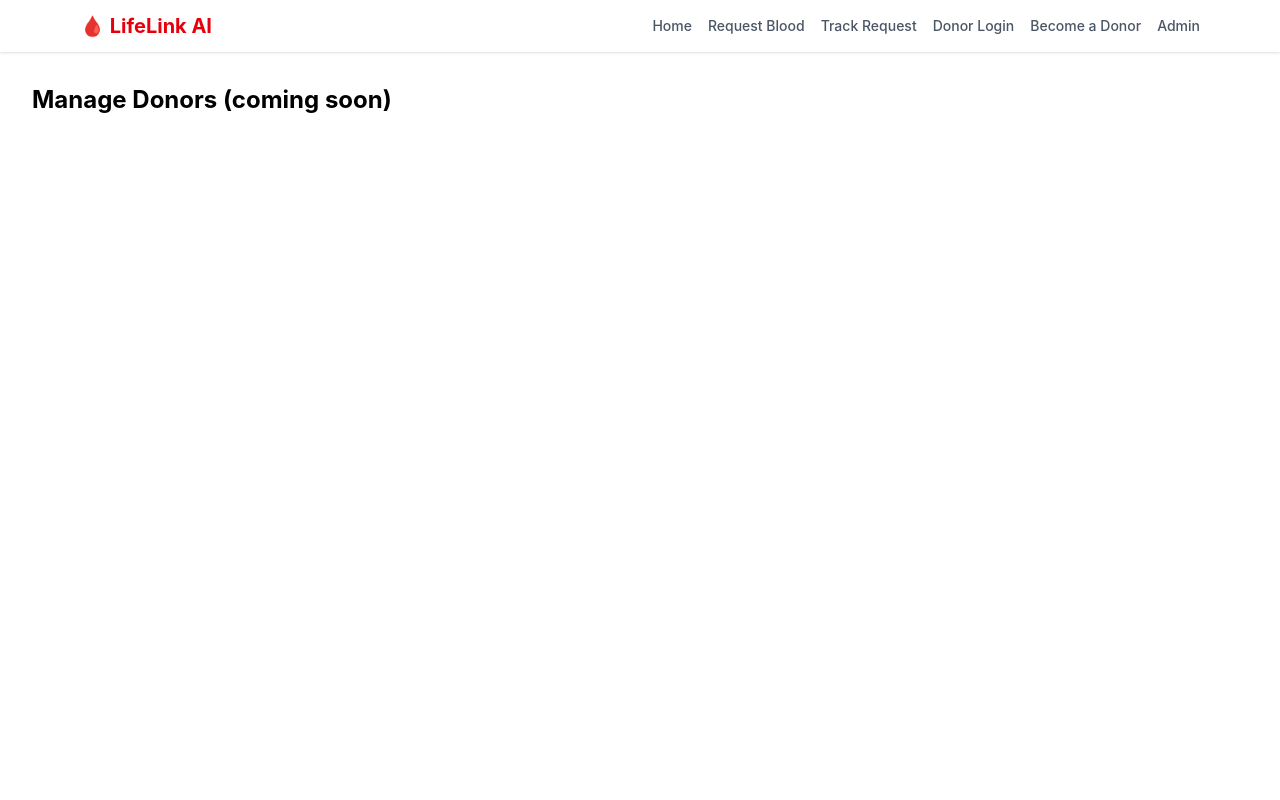
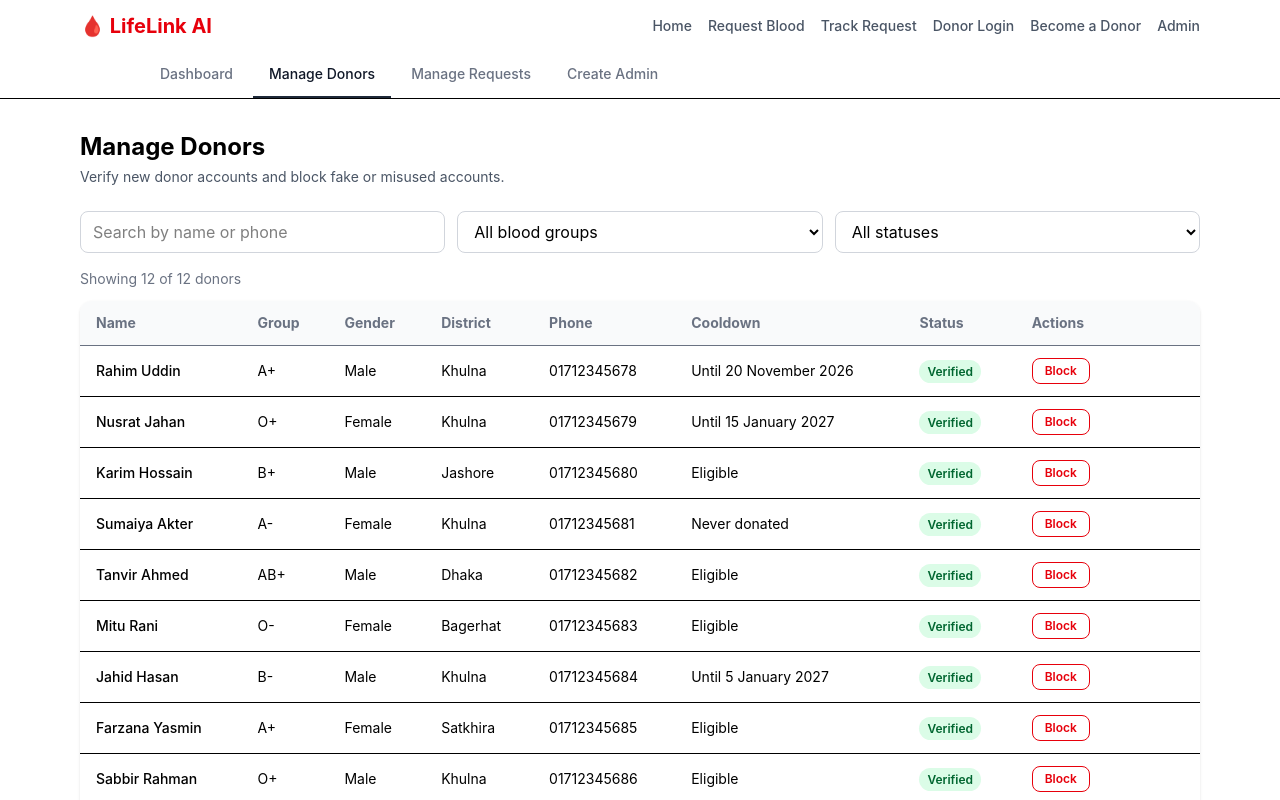
Before and after one commit to TabassumEma/cse4104-7c-t06-LifeLink-AI, a React (Vite) app in the folder frontend/: page /admin/donors in a window 1280 px wide. Shown: the top 800 px of the page. Built offline with nearby package versions, Linux system fonts and the light colour scheme; sample sign-in values are in the browser's storage.

Commit message:
Added manage donors page with search, filters, verify and block

```diff
--- a/frontend/src/App.jsx
+++ b/frontend/src/App.jsx
@@ -9,6 +9,7 @@ import DonorLogin from "./pages/auth/DonorLogin";
 import DonorDashboard from "./pages/donor/DonorDashboard";
 import AdminLogin from "./pages/auth/AdminLogin";
 import AdminDashboard from "./pages/admin/AdminDashboard";
+import ManageDonors from "./pages/admin/ManageDonors";
 
 export default function App() {
   return (
@@ -50,7 +51,7 @@ export default function App() {
   path="/admin/donors"
   element={
     <ProtectedRoute role="admin">
-      <Placeholder title="Manage Donors" />
+      <ManageDonors />
     </ProtectedRoute>
   }
 />
--- a/frontend/src/pages/admin/AdminDashboard.jsx
+++ b/frontend/src/pages/admin/AdminDashboard.jsx
@@ -1,7 +1,8 @@
 import { Link, useNavigate } from "react-router-dom";
 import { useAuth } from "../../context/AuthContext";
 import AdminNav from "../../components/AdminNav";
-import { allDonors, allRequests } from "../../data/adminData";
+import { allRequests } from "../../data/adminData";
+import { getDonors } from "../../utils/donorStore";
 import { isInCooldown } from "../../utils/cooldown";
 
 const bloodGroups = ["A+", "A-", "B+", "B-", "AB+", "AB-", "O+", "O-"];
@@ -25,7 +26,7 @@ function StatCard({ label, value, color }) {
 export default function AdminDashboard() {
   const { user, logout } = useAuth();
   const navigate = useNavigate();
-
+  const allDonors = getDonors();
   const handleLogout = () => {
     logout();
     navigate("/");
--- /dev/null
+++ b/frontend/src/pages/admin/ManageDonors.jsx
@@ -0,0 +1,162 @@
+import { useState } from "react";
+import AdminNav from "../../components/AdminNav";
+import { getDonors, setDonorStatus } from "../../utils/donorStore";
+import { isInCooldown, nextEligibleDate, formatDate } from "../../utils/cooldown";
+
+const bloodGroups = ["A+", "A-", "B+", "B-", "AB+", "AB-", "O+", "O-"];
+const statuses = ["All", "Verified", "Pending", "Blocked"];
+
+const statusColor = {
+  Verified: "bg-green-100 text-green-800",
+  Pending: "bg-yellow-100 text-yellow-800",
+  Blocked: "bg-red-100 text-red-700",
+};
+
+const selectClass =
+  "w-full rounded-lg border border-gray-300 px-3 py-2 focus:border-gray-700 focus:outline-none";
+
+export default function ManageDonors() {
+  const [donors, setDonors] = useState(getDonors());
+  const [search, setSearch] = useState("");
+  const [group, setGroup] = useState("All");
+  const [status, setStatus] = useState("All");
+  const [message, setMessage] = useState("");
+
+  const changeStatus = (donor, newStatus) => {
+    if (
+      newStatus === "Blocked" &&
+      !window.confirm(`Block ${donor.name}? They will no longer appear in donor matching.`)
+    ) {
+      return;
+    }
+    setDonors(setDonorStatus(donor.id, newStatus));
+    setMessage(`${donor.name} is now ${newStatus}.`);
+  };
+
+  const filtered = donors.filter((d) => {
+    const q = search.trim().toLowerCase();
+    const matchSearch = !q || d.name.toLowerCase().includes(q) || d.phone.includes(q);
+    const matchGroup = group === "All" || d.bloodGroup === group;
+    const matchStatus = status === "All" || d.status === status;
+    return matchSearch && matchGroup && matchStatus;
+  });
+
+  const cooldownText = (d) => {
+    if (!d.lastDonation) return "Never donated";
+    if (isInCooldown(d.lastDonation, d.gender)) {
+      return `Until ${formatDate(nextEligibleDate(d.lastDonation, d.gender))}`;
+    }
+    return "Eligible";
+  };
+
+  return (
+    <div>
+      <AdminNav />
+      <div className="mx-auto max-w-6xl px-4 py-8">
+        <h1 className="text-2xl font-bold">Manage Donors</h1>
+        <p className="mt-1 text-sm text-gray-600">
+          Verify new donor accounts and block fake or misused accounts.
+        </p>
+
+        {/* filters */}
+        <div className="mt-6 grid gap-3 sm:grid-cols-3">
+          <input
+            value={search}
+            onChange={(e) => setSearch(e.target.value)}
+            placeholder="Search by name or phone"
+            className={selectClass}
+          />
+          <select value={group} onChange={(e) => setGroup(e.target.value)} className={selectClass}>
+            <option value="All">All blood groups</option>
+            {bloodGroups.map((g) => (
+              <option key={g} value={g}>{g}</option>
+            ))}
+          </select>
+          <select value={status} onChange={(e) => setStatus(e.target.value)} className={selectClass}>
+            {statuses.map((s) => (
+              <option key={s} value={s}>{s === "All" ? "All statuses" : s}</option>
+            ))}
+          </select>
+        </div>
+
+        {message && (
+          <p className="mt-4 rounded-lg bg-green-50 p-3 text-sm text-green-800">{message}</p>
+        )}
+
+        <p className="mt-4 text-sm text-gray-500">
+          Showing {filtered.length} of {donors.length} donors
+        </p>
+
+        {filtered.length === 0 ? (
+          <p className="mt-3 rounded-xl bg-white p-6 text-gray-600 shadow">
+            No donors match your filters.
+          </p>
+        ) : (
+          <div className="mt-3 overflow-x-auto rounded-xl bg-white shadow">
+            <table className="w-full min-w-[820px] text-left text-sm">
+              <thead>
+                <tr className="border-b bg-gray-50 text-gray-500">
+                  <th className="px-4 py-3">Name</th>
+                  <th className="px-4 py-3">Group</th>
+                  <th className="px-4 py-3">Gender</th>
+                  <th className="px-4 py-3">District</th>
+                  <th className="px-4 py-3">Phone</th>
+                  <th className="px-4 py-3">Cooldown</th>
+                  <th className="px-4 py-3">Status</th>
+                  <th className="px-4 py-3">Actions</th>
+                </tr>
+              </thead>
+              <tbody>
+                {filtered.map((d) => (
+                  <tr key={d.id} className="border-b last:border-0">
+                    <td className="px-4 py-3 font-medium">{d.name}</td>
+                    <td className="px-4 py-3">{d.bloodGroup}</td>
+                    <td className="px-4 py-3 capitalize">{d.gender}</td>
+                    <td className="px-4 py-3">{d.location}</td>
+                    <td className="px-4 py-3 whitespace-nowrap">{d.phone}</td>
+                    <td className="px-4 py-3 whitespace-nowrap">{cooldownText(d)}</td>
+                    <td className="px-4 py-3">
+                      <span
+                        className={`rounded-full px-2 py-1 text-xs font-semibold ${statusColor[d.status]}`}
+                      >
+                        {d.status}
+                      </span>
+                    </td>
+                    <td className="px-4 py-3">
+                      <div className="flex flex-wrap gap-2">
+                        {d.status === "Pending" && (
+                          <button
+                            onClick={() => changeStatus(d, "Verified")}
+                            className="rounded-lg bg-green-600 px-3 py-1 text-xs font-semibold text-white hover:bg-green-700"
+                          >
+                            Verify
+                          </button>
+                        )}
+                        {d.status !== "Blocked" && (
+                          <button
+                            onClick={() => changeStatus(d, "Blocked")}
+                            className="rounded-lg border border-red-600 px-3 py-1 text-xs font-semibold text-red-600 hover:bg-red-50"
+                          >
+                            Block
+                          </button>
+                        )}
+                        {d.status === "Blocked" && (
+                          <button
+                            onClick={() => changeStatus(d, "Verified")}
+                            className="rounded-lg border border-gray-500 px-3 py-1 text-xs font-semibold text-gray-700 hover:bg-gray-50"
+                          >
+                            Unblock
+                          </button>
+                        )}
+                      </div>
+                    </td>
+                  </tr>
+                ))}
+              </tbody>
+            </table>
+          </div>
+        )}
+      </div>
+    </div>
+  );
+}
--- /dev/null
+++ b/frontend/src/utils/donorStore.js
@@ -0,0 +1,24 @@
+import { allDonors as seed } from "../data/adminData";
+
+const KEY = "lifelink_donors";
+
+export function getDonors() {
+  try {
+    const saved = localStorage.getItem(KEY);
+    return saved ? JSON.parse(saved) : seed;
+  } catch (e) {
+    console.error("Storage read failed", e);
+    return seed;
+  }
+}
+
+// status: "Verified", "Pending" or "Blocked"
+export function setDonorStatus(id, status) {
+  const list = getDonors().map((d) => (d.id === id ? { ...d, status } : d));
+  try {
+    localStorage.setItem(KEY, JSON.stringify(list));
+  } catch (e) {
+    console.error("Storage write failed", e);
+  }
+  return list;
+}
```
